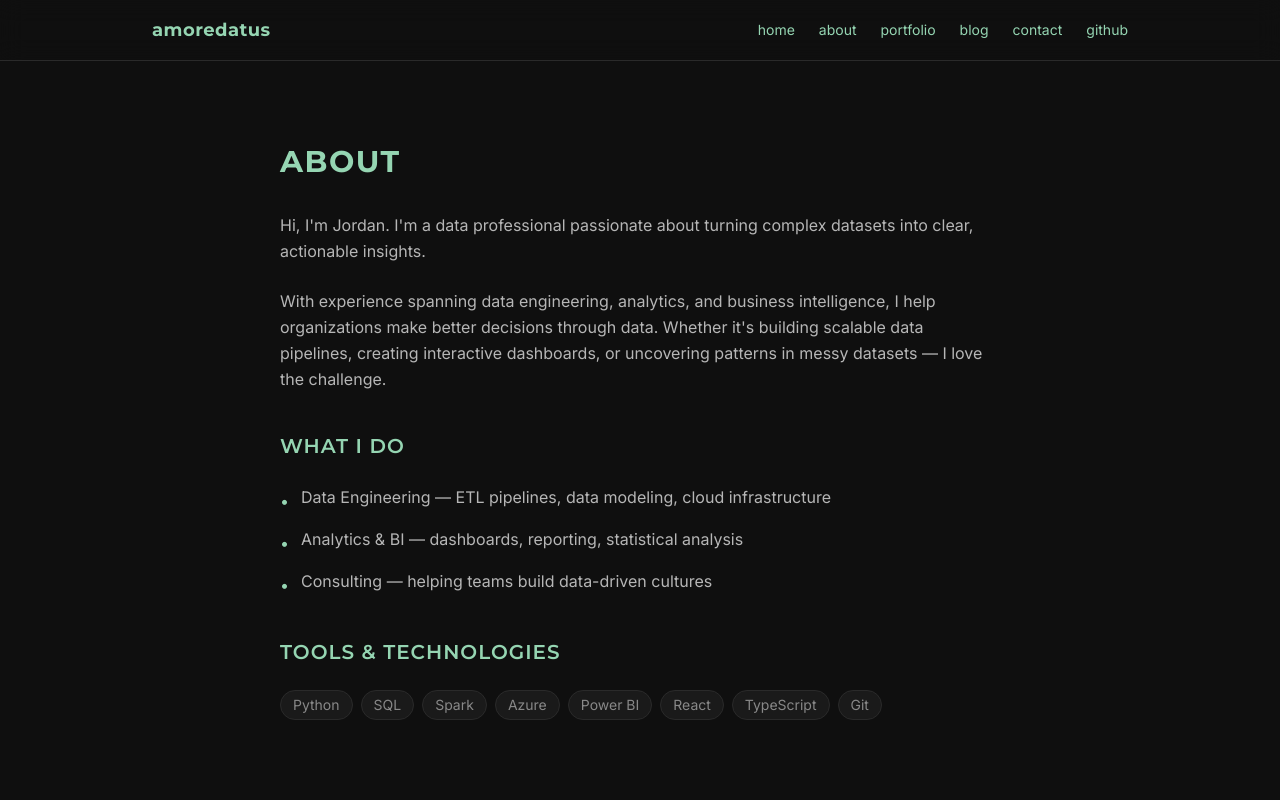
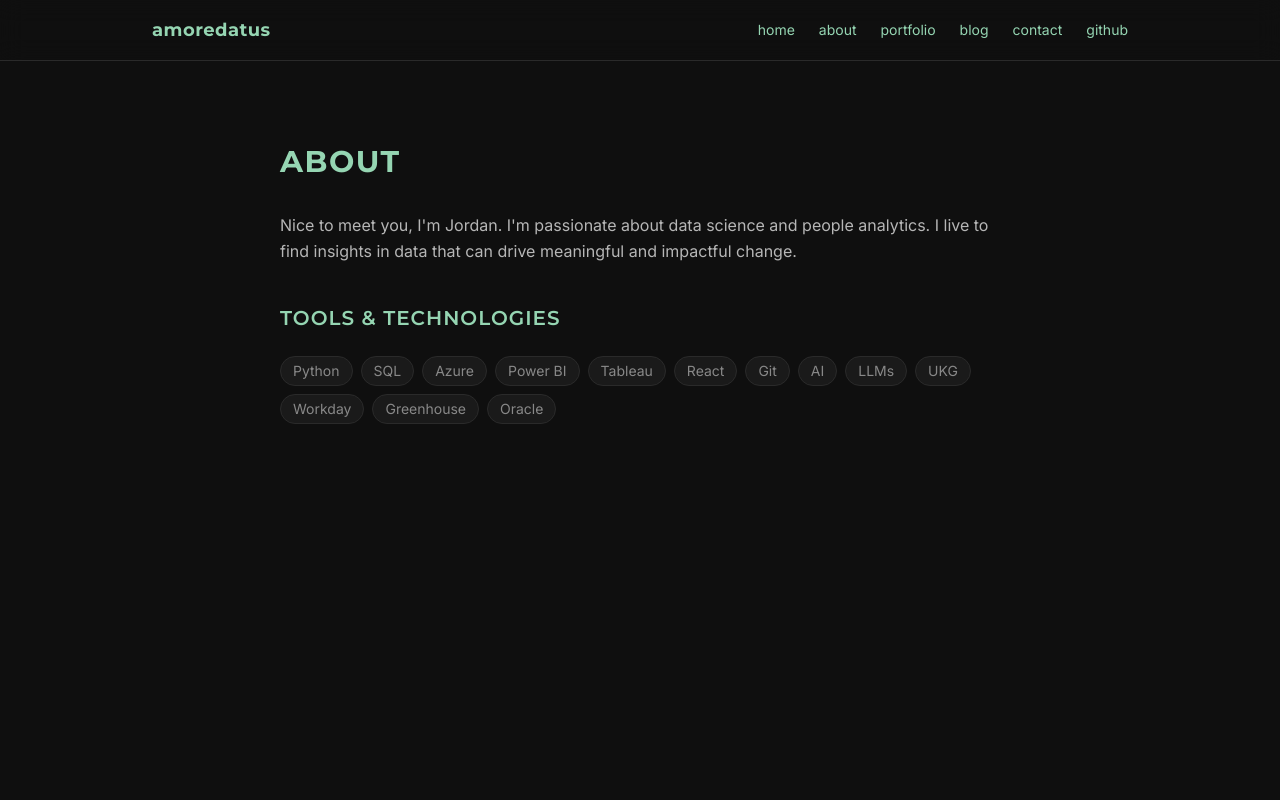
Before and after one commit to amoredatus/website, a Next.js app: page /about in a window 1280 px wide. Shown: the top 800 px of the page. Built offline with nearby package versions, Linux system fonts and the light colour scheme.

Commit message:
General Updates

```diff
--- a/src/app/about/page.tsx
+++ b/src/app/about/page.tsx
@@ -7,34 +7,14 @@ export default function About() {
 
       <div className="space-y-6 text-foreground/80 leading-relaxed">
         <p>
-          Hi, I&apos;m Jordan. I&apos;m a data professional passionate about turning
-          complex datasets into clear, actionable insights.
+          Nice to meet you, I&apos;m Jordan. I&apos;m passionate about data science and
+          people analytics. I live to find insights in data that can drive meaningful
+          and impactful change.
         </p>
-
-        <p>
-          With experience spanning data engineering, analytics, and business intelligence,
-          I help organizations make better decisions through data. Whether it&apos;s building
-          scalable data pipelines, creating interactive dashboards, or uncovering patterns
-          in messy datasets — I love the challenge.
-        </p>
-
-        <h2 className="text-xl font-heading font-semibold uppercase tracking-wide text-primary-light pt-4">what I do</h2>
-        <ul className="list-none space-y-3">
-          {[
-            "Data Engineering — ETL pipelines, data modeling, cloud infrastructure",
-            "Analytics & BI — dashboards, reporting, statistical analysis",
-            "Consulting — helping teams build data-driven cultures",
-          ].map((item) => (
-            <li key={item} className="flex items-start gap-3">
-              <span className="text-primary-light mt-1">&#x2022;</span>
-              <span>{item}</span>
-            </li>
-          ))}
-        </ul>
 
         <h2 className="text-xl font-heading font-semibold uppercase tracking-wide text-primary-light pt-4">tools & technologies</h2>
         <div className="flex flex-wrap gap-2">
-          {["Python", "SQL", "Spark", "Azure", "Power BI", "React", "TypeScript", "Git"].map(
+          {["Python", "SQL", "Azure", "Power BI", "Tableau", "React", "Git", "AI", "LLMs", "UKG", "Workday", "Greenhouse", "Oracle"].map(
             (tool) => (
               <span
                 key={tool}
```
